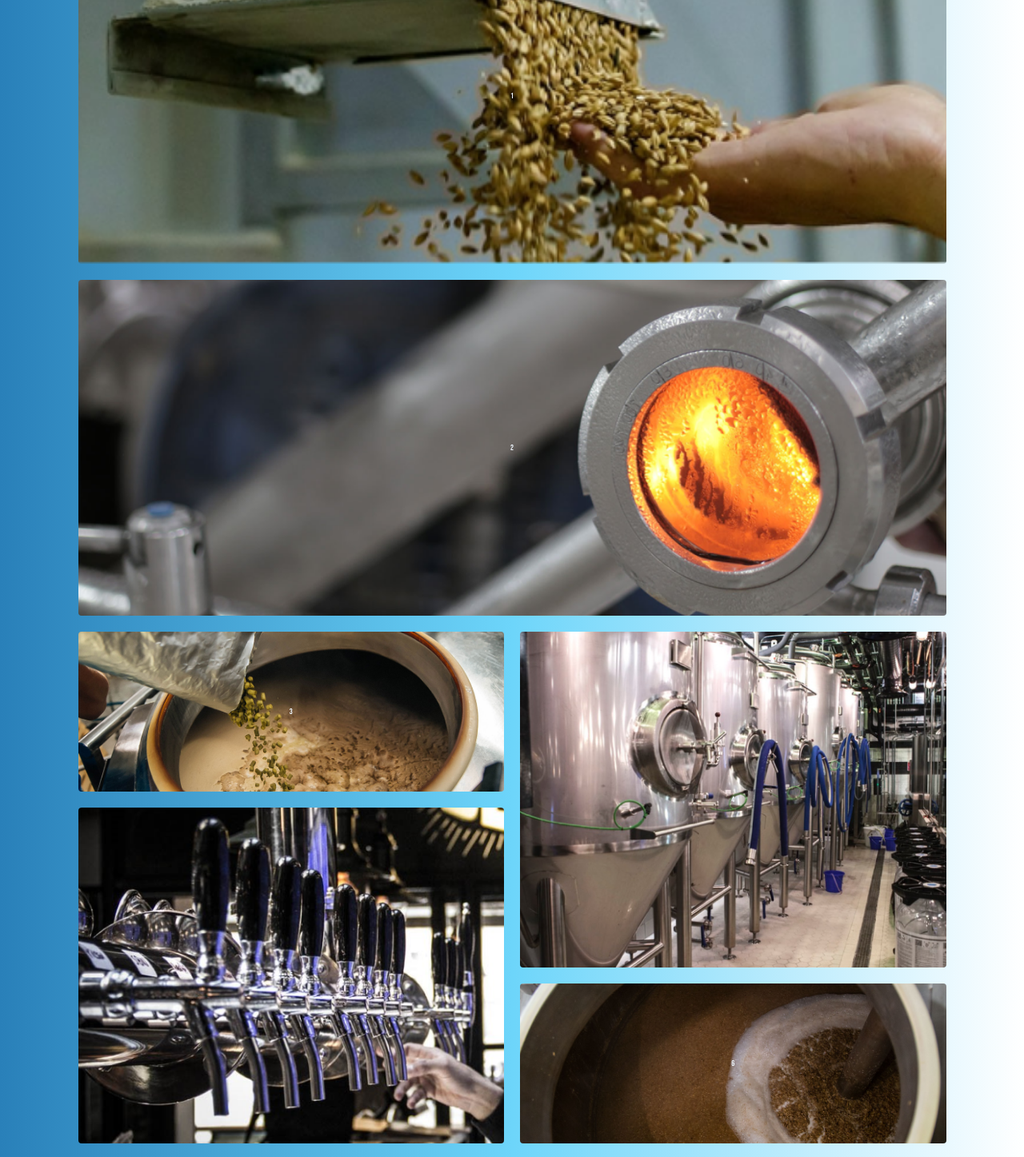
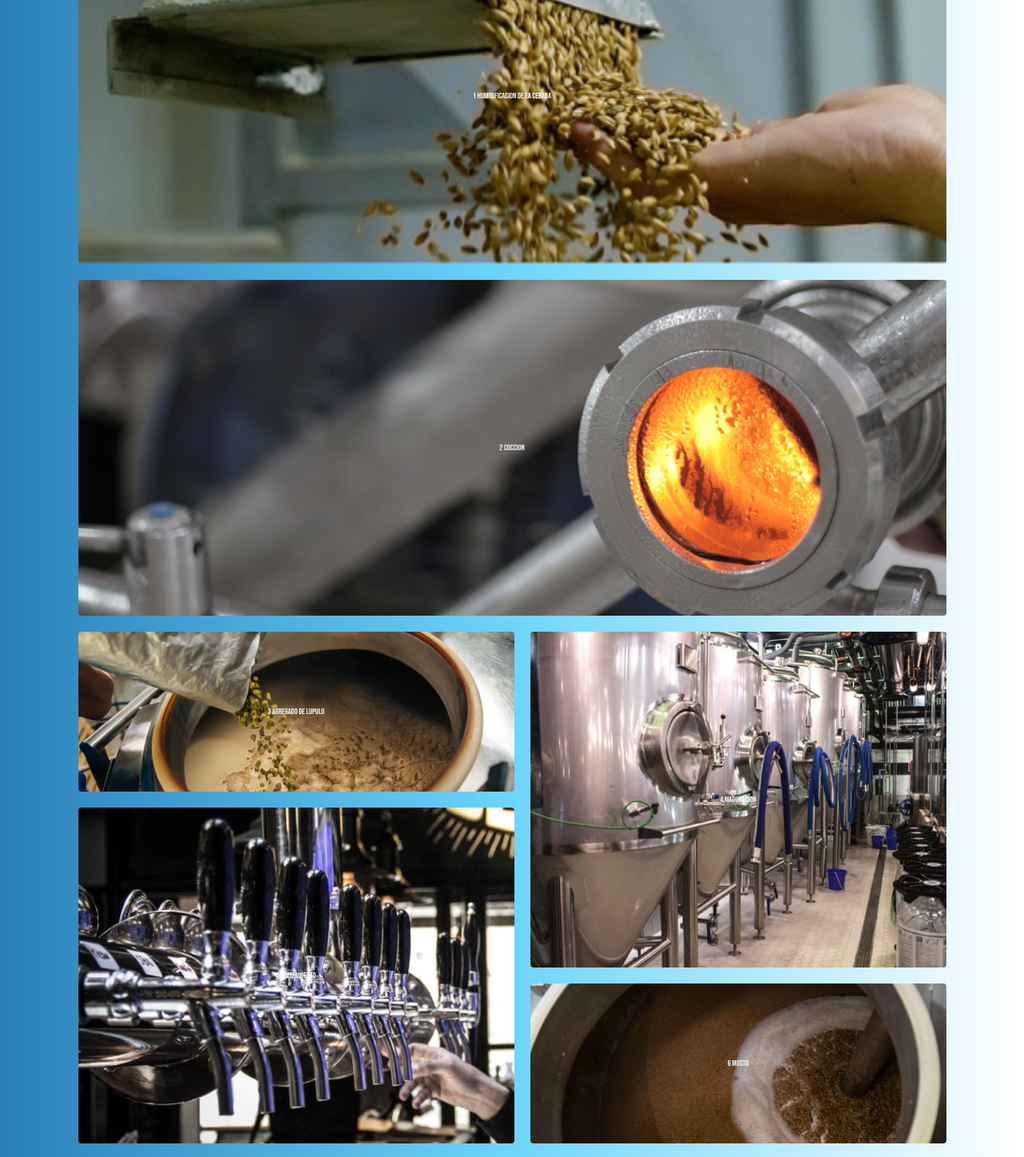
Before and after one commit to Igbermejo/Proyecto_Growler, a website: page Pages/Proceso.html in a window 1280 px wide. Shown: the part 260-1707 px from the top of the page at 80% size. Drawn offline with nearby package versions, Linux system fonts and the light colour scheme.

Commit message:
segunda entrega del proyecto

```diff
--- a/Pages/Proceso.html
+++ b/Pages/Proceso.html
@@ -41,12 +41,12 @@
     <!--FIN DEL HEADER-->
     <main class="container">
   <div class="galeria">
-      <div class="galeriaItem item1" style="background-image:url(../img/1.png)">1</div>
-      <div class="galeriaItem item2" style="background-image:url(../img/2.png)">2</div>
-      <div class="galeriaItem item3" style="background-image:url(../img/3.png)">3</div>
-      <div class="galeriaItem item4" style="background-image:url(../img/4.png)">4</div>
-      <div class="galeriaItem item5" style="background-image:url(../img/5.png)">5</div>
-      <div class="galeriaItem item6" style="background-image:url(../img/6.png)">6</div>
+      <div class="galeriaItem item1" style="background-image:url(../img/1.png)">1 HUMIDIFICACION DE LA CEBADA</div>
+      <div class="galeriaItem item2" style="background-image:url(../img/2.png)">2  COCCION</div>
+      <div class="galeriaItem item3" style="background-image:url(../img/3.png)">3  AGREGADO DE LUPULO</div>
+      <div class="galeriaItem item4" style="background-image:url(../img/4.png)">4 MADURACION</div>
+      <div class="galeriaItem item5" style="background-image:url(../img/5.png)">5 ENFRIAMIENTO</div>
+      <div class="galeriaItem item6" style="background-image:url(../img/6.png)">6 MOSTO</div>
 
   </div>
 
--- a/css/index.css
+++ b/css/index.css
@@ -330,4 +330,9 @@ footer{
     }
     .fundador{
         width: 300px;
+        object-fit: cover;
     }
+    #clases{
+        display: flex;
+        flex-direction: column;
+    }
```
Also changed, not shown: Pages/Cervesas.html (+1 -3 lines), Pages/Contacto.html (+1 -1 lines).
